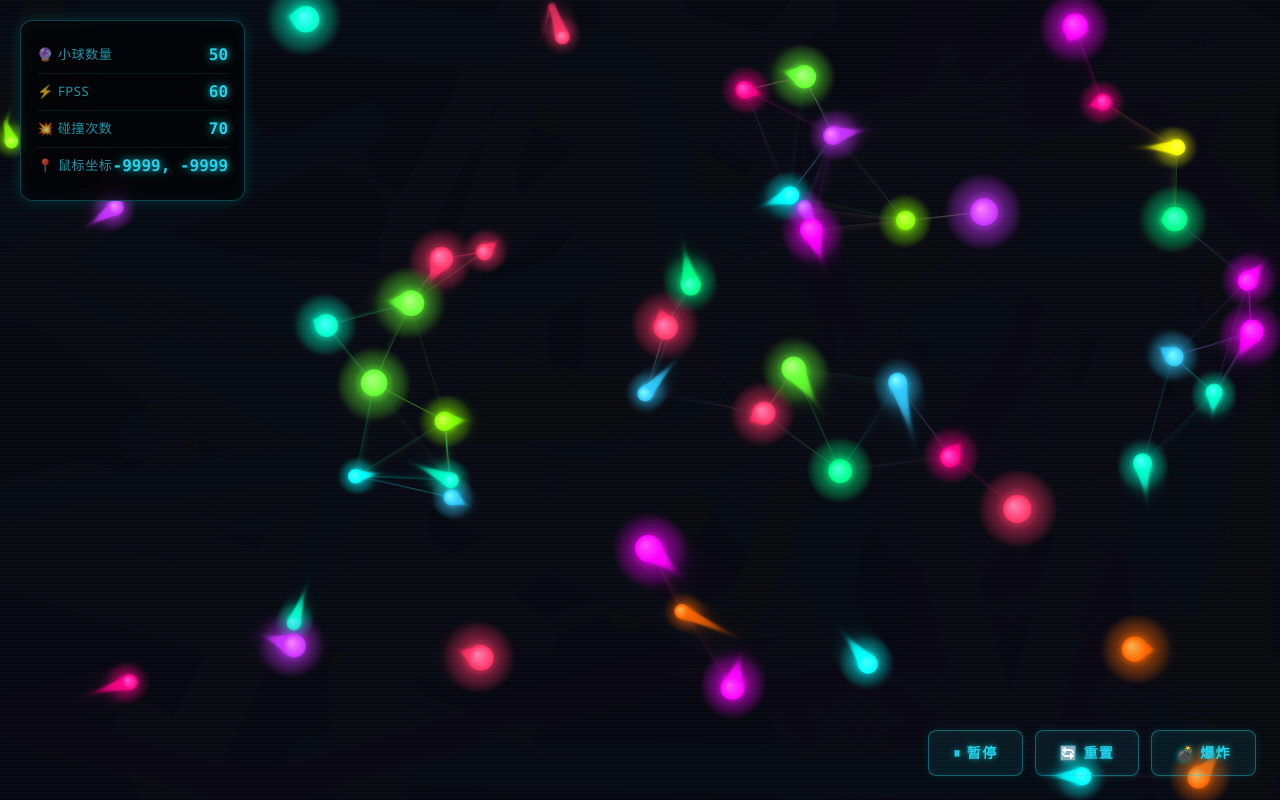
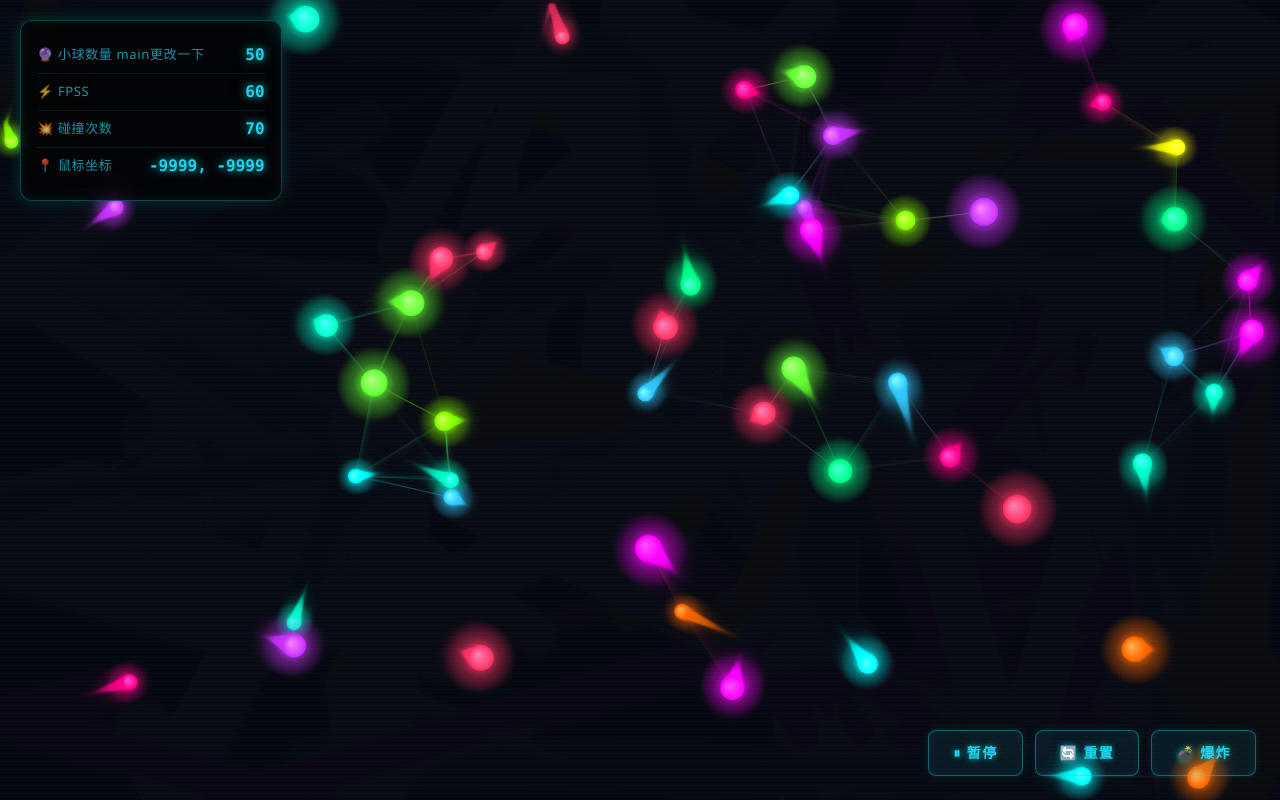
Before and after one commit to chy-2000/neon-ball-lab-next, a Next.js app: page / in a window 1280 px wide. Built offline with nearby package versions, Linux system fonts and the light colour scheme.

Commit message:
main更改一下

```diff
--- a/src/app/components/HUD.tsx
+++ b/src/app/components/HUD.tsx
@@ -11,7 +11,7 @@ interface HUDProps {
 
 export default function HUD({ ballCount, fps, collisionCount, mousePos }: HUDProps) {
   const items = [
-    { label: '🔮 小球数量', value: ballCount },
+    { label: '🔮 小球数量 main更改一下', value: ballCount },
     { label: '⚡ FPSS', value: fps },
     { label: '💥 碰撞次数', value: collisionCount },
     { label: '📍 鼠标坐标', value: mousePos },
```
